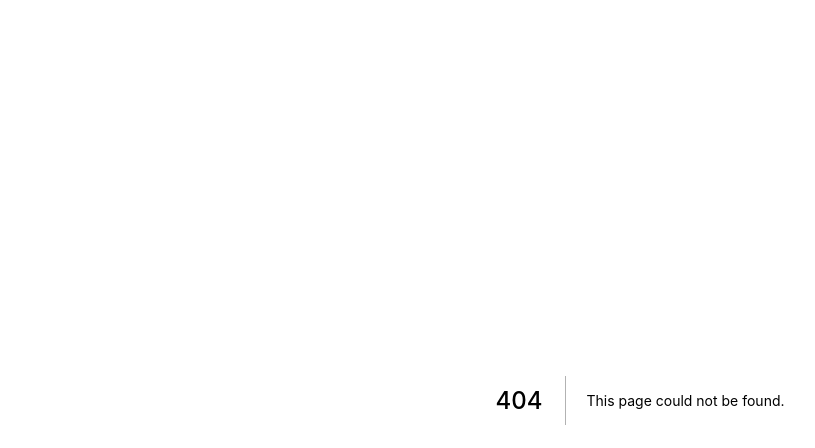
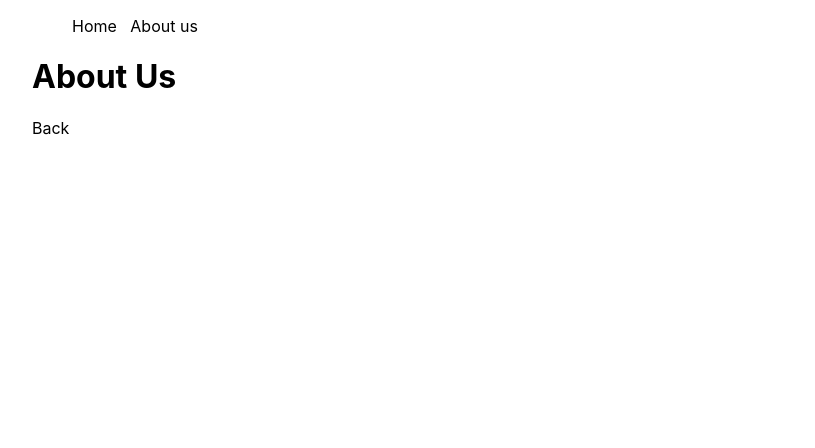
Before and after one commit to DevLaka/next-app-demo, a Next.js app: page /about-us in a window 1280 px wide. Before the commit this address had no page. Shown: the top 448 px of the page, without its empty margins (0-815 px from the left). Built offline with nearby package versions, Linux system fonts and the light colour scheme.

Commit message:
add navbar

```diff
--- /dev/null
+++ b/components/Layout.js
@@ -0,0 +1,24 @@
+import Link from "next/link";
+import styles from "../styles/Home.module.css";
+
+const Menu = () => {
+  return (
+    <ul>
+      <Link href="/">
+        <a>Home&nbsp;</a>
+      </Link>
+      <Link href="/about-us">
+        <a>&nbsp; About us</a>
+      </Link>
+    </ul>
+  );
+};
+
+const Layout = ({ children }) => (
+  <div className={styles.container}>
+    <Menu />
+    {children}
+  </div>
+);
+
+export default Layout;
--- /dev/null
+++ b/pages/about-us.js
@@ -0,0 +1,17 @@
+import { useRouter } from "next/router";
+import Layout from "../components/Layout";
+
+const AboutUs = () => {
+  const router = useRouter();
+
+  return (
+    <Layout>
+      <h1>About Us</h1>
+      <a href="#" onClick={() => router.back()}>
+        Back
+      </a>
+    </Layout>
+  );
+};
+
+export default AboutUs;
--- a/pages/learn/[name].js
+++ b/pages/learn/[name].js
@@ -1,4 +1,5 @@
 import { useRouter } from "next/router";
+import Layout from "../../components/Layout";
 import topics from "../api/topics";
 
 const Learn = () => {
@@ -8,12 +9,12 @@ const Learn = () => {
   const topic = topics.find((topic) => topic.id === name);
 
   return (
-    <>
+    <Layout>
       <h1>{`Learn ${topic?.id ? topic.id : ""}`}</h1>
       <a href="#" onClick={() => router.back()}>
         Back
       </a>
-    </>
+    </Layout>
   );
 };
 
```
Also changed, not shown: pages/index.js (+9 -1 lines).
